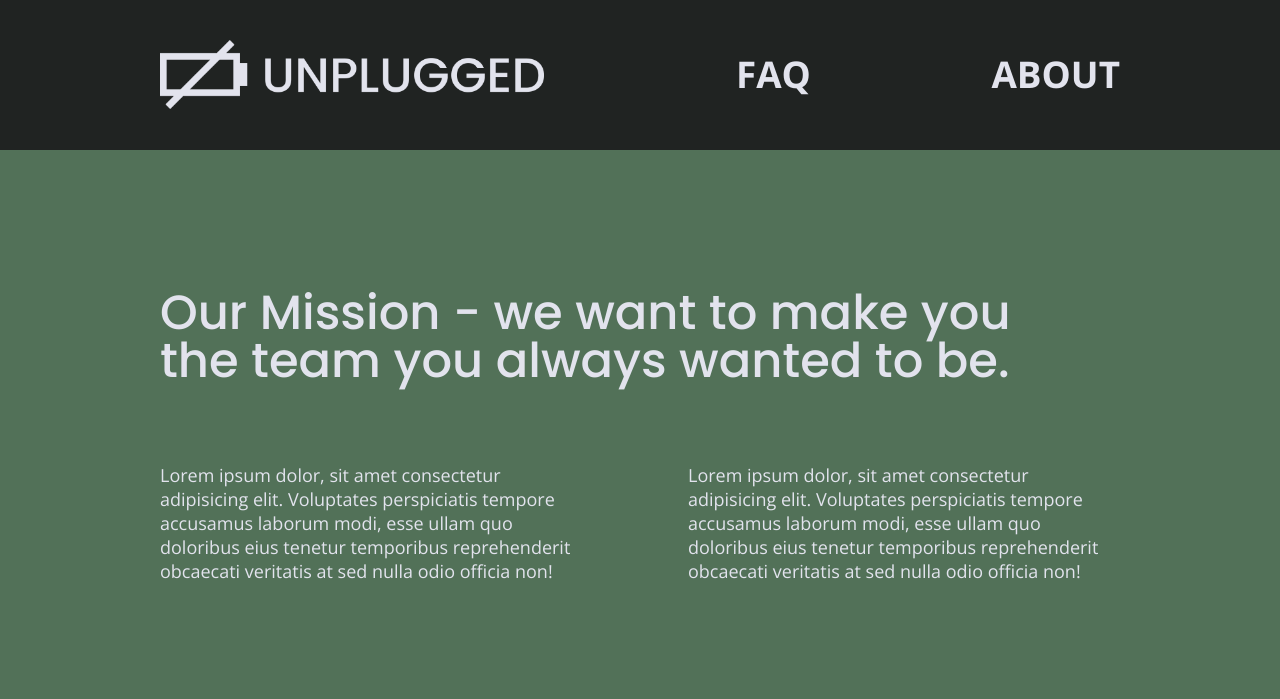
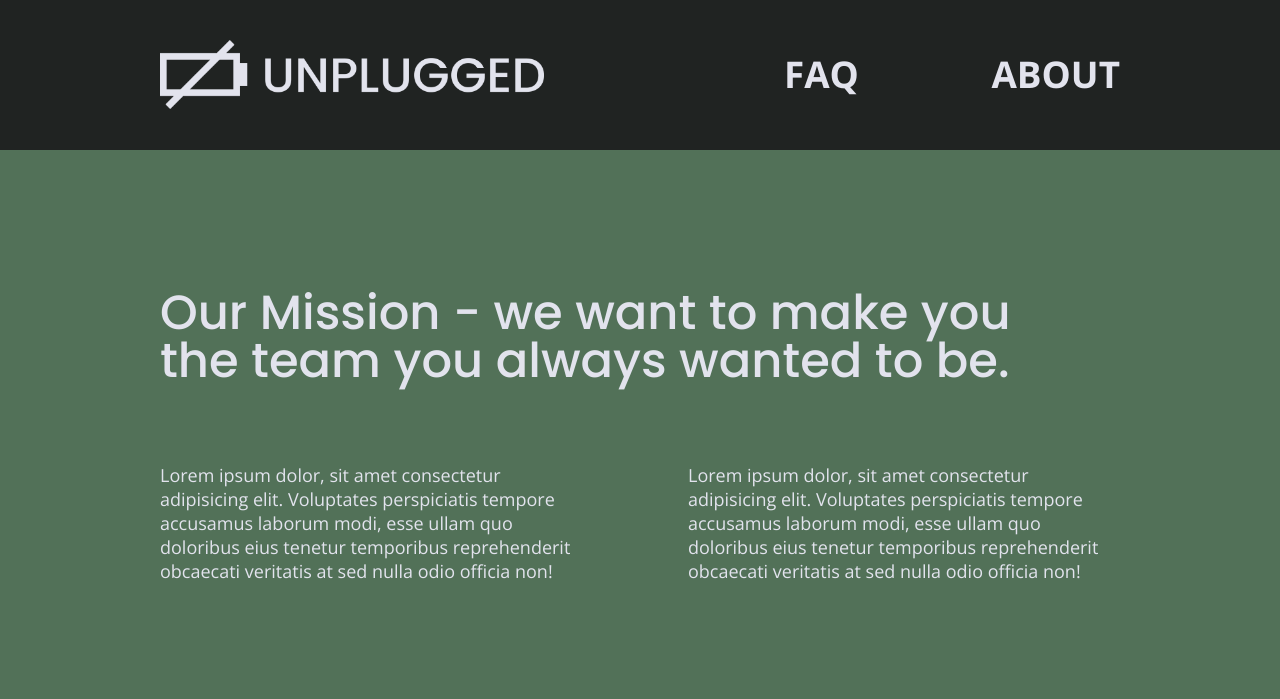
Before and after one commit to Nadia982/unplugged-retreat, a website: page about/index.html in a window 1280 px wide. Shown: the top 699 px of the page. Drawn offline with nearby package versions, Linux system fonts and the light colour scheme; grey boxes are pictures that could not be loaded.

Commit message:
Added README.md file

```diff
--- a/css/main.css
+++ b/css/main.css
@@ -742,6 +742,10 @@ FAQ page - mobile styles
     border: 1px solid darkblue;
   } */
 
+  header nav {
+    width: 35%;
+  }
+
   nav a {
     font-weight: 700;
     font-size: 2.3rem;
```
Also changed, not shown: about/index.html (+0 -1 lines), README.md (added).
